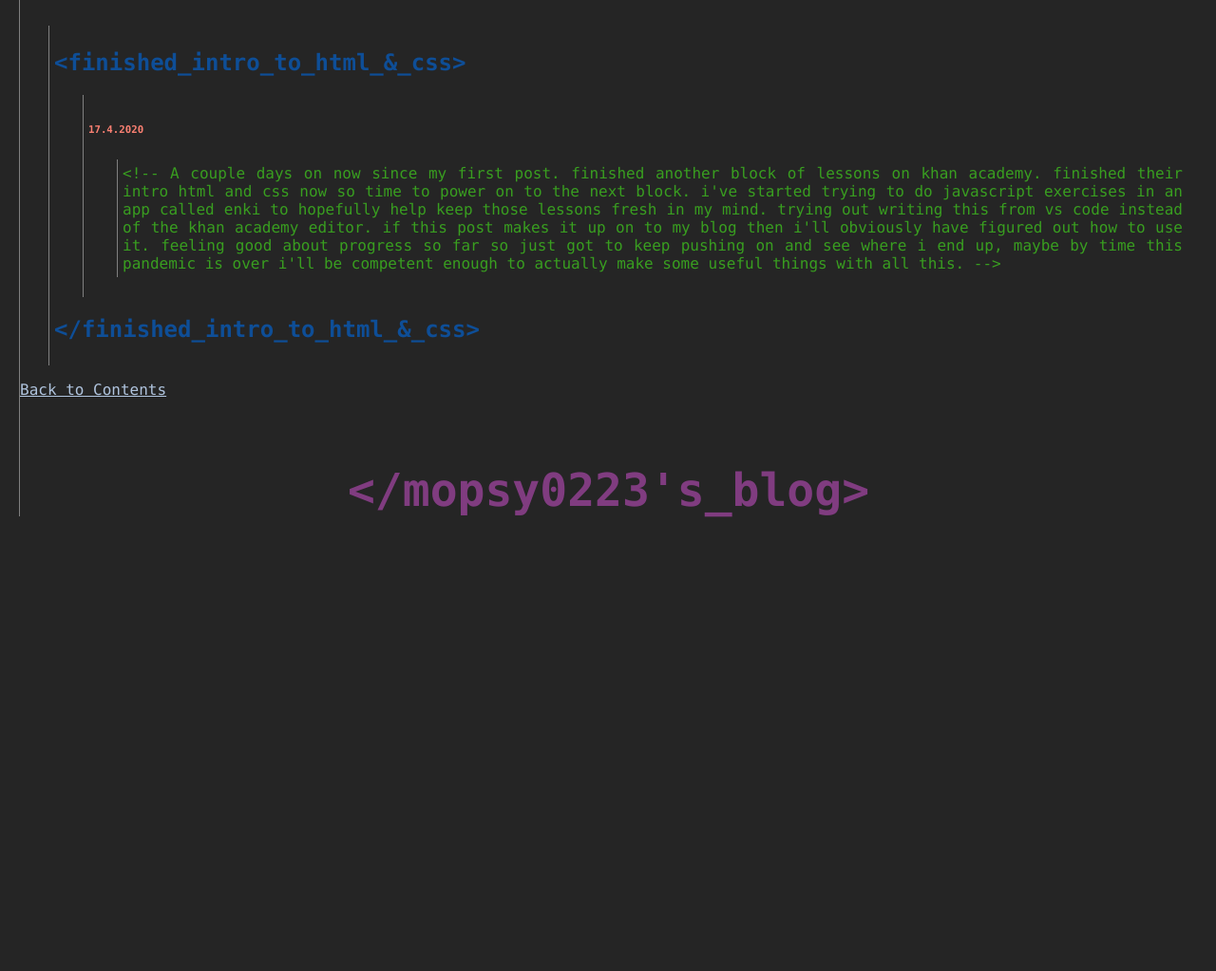
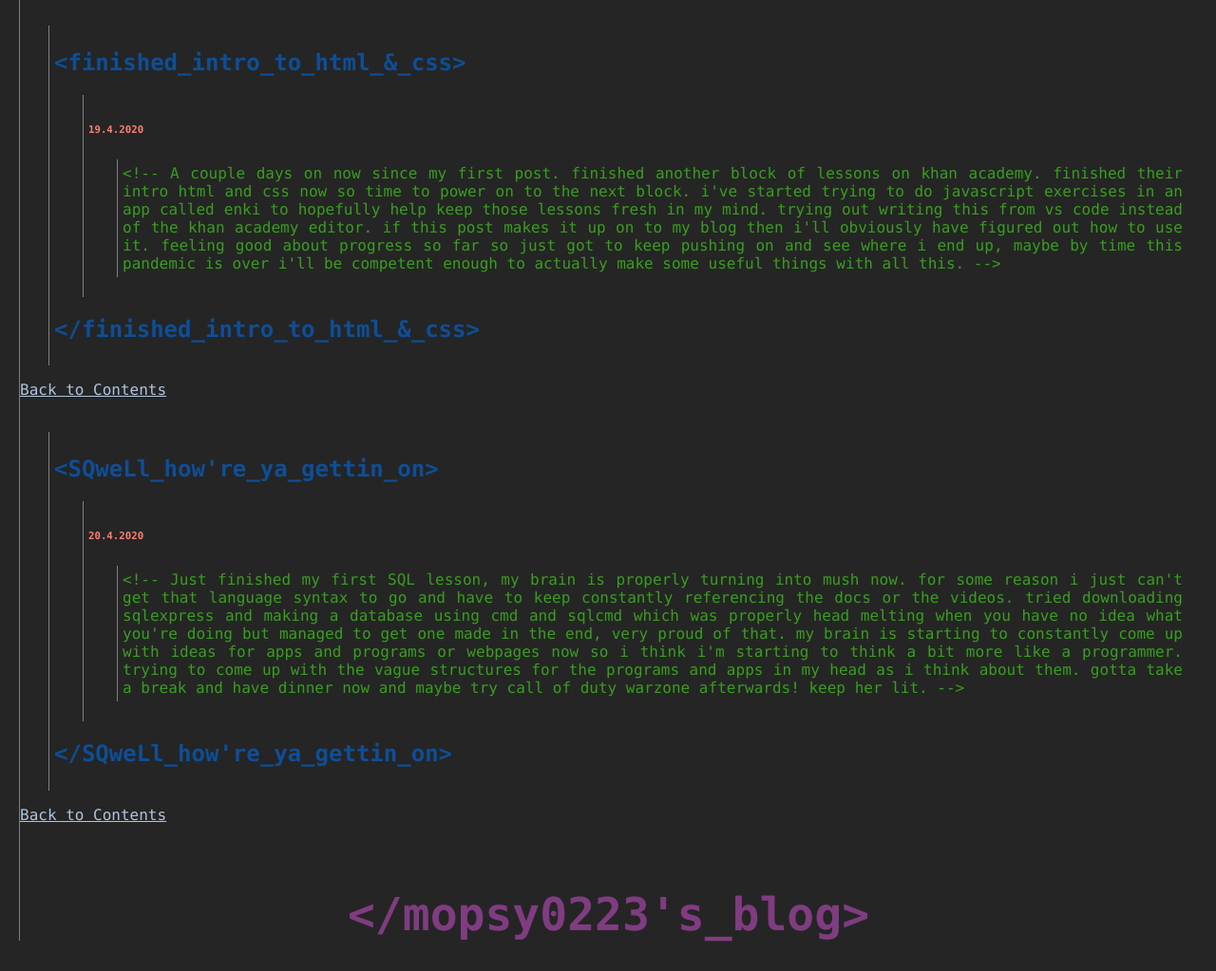
Before and after one commit to Mopsy0223/Mopsy0223.github.io, a plain HTML site: page index.html in a window 1280 px wide. Shown: the part 640-1663 px from the top of the page at 95% size. Before the commit the page ends 1216 px from the top, so only its background shows below. Drawn offline with Linux system fonts and the light colour scheme.

Commit message:
Update index.html

```diff
--- a/index.html
+++ b/index.html
@@ -80,7 +80,7 @@
             <div class="indent">
                 <li><a href="#first_post">first_post</a></li>
                 <li><a href="#second_post">finished_intro_to_html_&_css</a></li>
-                <li><a href="#third_post">third_post {pending}</a></li>
+                <li><a href="#third_post">SQweLl_how're_ya_gettin_on</a></li>
             </div>
         </ul>
 
@@ -104,7 +104,7 @@
         <div class="indent">
             <h2 id="second_post">&#60;finished_intro_to_html_&_css&#62;</h2>
             <div class="indent">
-                <h6>17.4.2020</h6>
+                <h6>19.4.2020</h6>
 
                 <p class="post indent">&#60;!-- A couple days on now since my first post. finished another block of lessons on khan academy. finished their intro html and css now so time to power on to the next block. i've started trying to do javascript exercises in an app called enki to hopefully help keep those lessons fresh in my mind. trying out writing this from vs code instead of the khan academy editor. if this post makes it up on to my blog then i'll obviously have figured out how to use it. feeling good about progress so far so just got to keep pushing on and see where i end up, maybe by time this pandemic is over i'll be competent enough to actually make some useful things with all this. --&#62;</p>
 
@@ -118,6 +118,22 @@
         <p><a href="#contents_list">Back to Contents</a></p>
         <br>
 
+        <div class="indent">
+            <h2 id="third_post">&#60;SQweLl_how're_ya_gettin_on&#62;</h2>
+            <div class="indent">
+                <h6>20.4.2020</h6>
+
+                <p class="post indent">&#60;!-- Just finished my first SQL lesson, my brain is properly turning into mush now. for some reason i just can't get that language syntax to go and have to keep constantly referencing the docs or the videos. tried downloading sqlexpress and making a database using cmd and sqlcmd which was properly head melting when you have no idea what you're doing but managed to get one made in the end, very proud of that. my brain is starting to constantly come up with ideas for apps and programs or webpages now so i think i'm starting to think a bit more like a programmer. trying to come up with the vague structures for the programs and apps in my head as i think about them. gotta take a break and have dinner now and maybe try call of duty warzone afterwards! keep her lit. --&#62;</p>
+
+
+            </div>
+
+            <h2>&#60;/SQweLl_how're_ya_gettin_on&#62;</h2>
+
+        </div>
+
+        <p><a href="#contents_list">Back to Contents</a></p>
+        <br>
 
         <h1>&#60;/mopsy0223's_blog&#62;</h1>
     </body>
```
